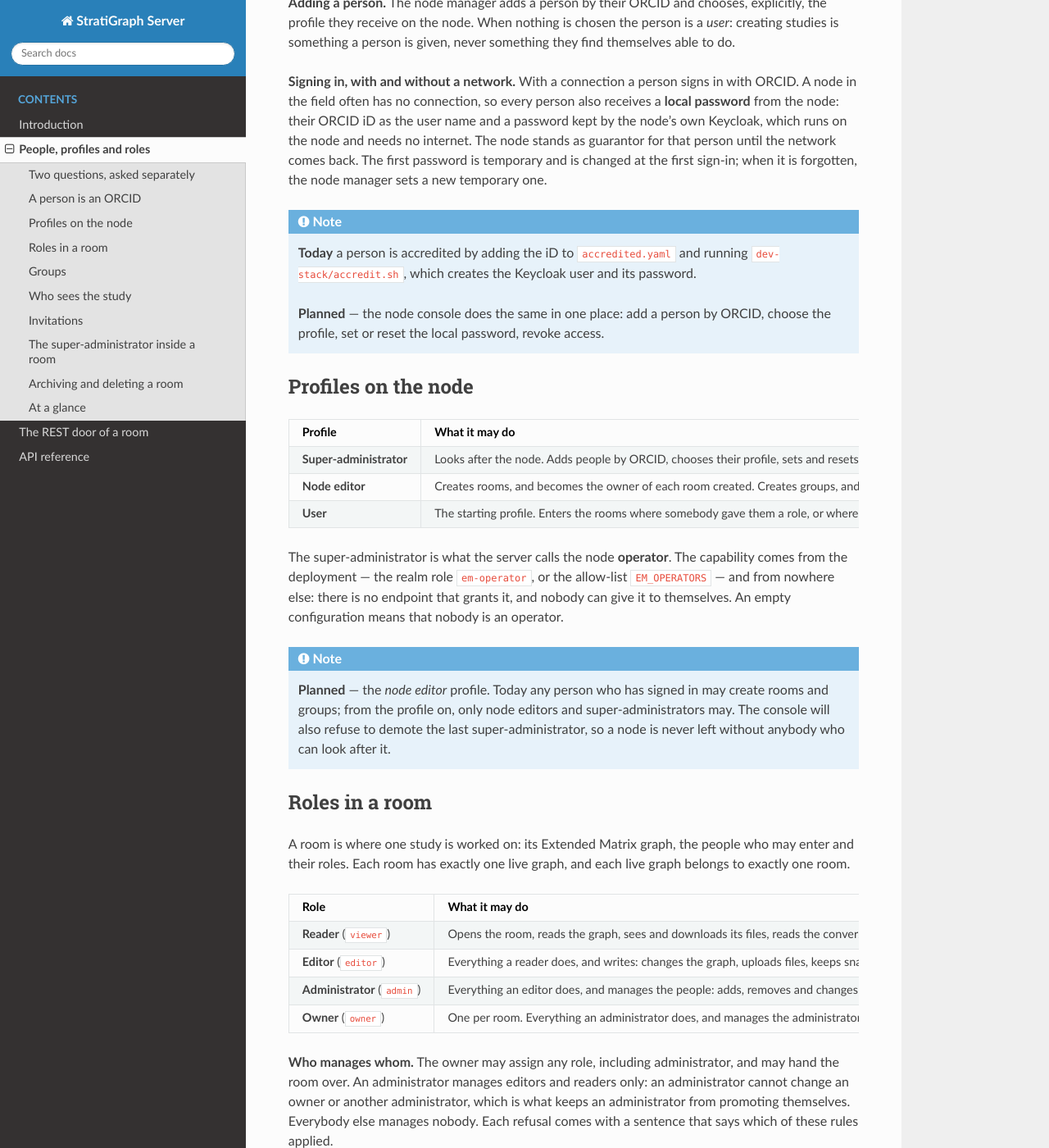
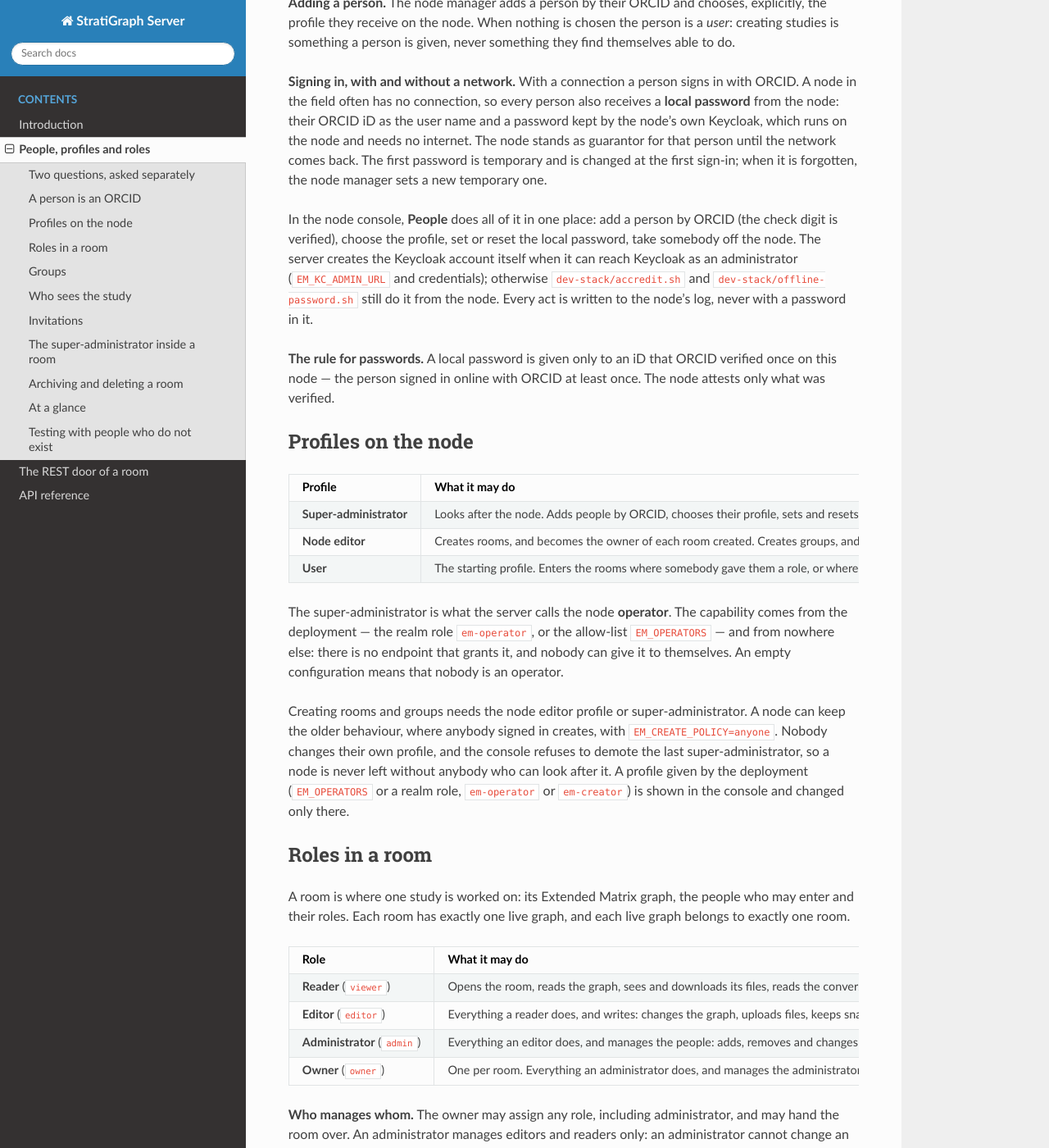
Before and after one commit to StratiGraph-ECCCH/stratigraph-server-doc, a Sphinx documentation site: the page built from docs/roles-and-users.rst, in a window 1280 px wide and 1400 px high, scrolled down 858 px. Shown: the whole window at 82% size. Built offline with Sphinx 7.4.7 and the Read the Docs theme 3.1.0, drawn with Linux system fonts in a browser that asks for light colours; some of the changed text lies outside the part shown.

Commit message:
People, profiles and roles: what the node console now does (people by ORCID, field passwords, node editor profile, rescue), and testing with fictitious people

```diff
--- a/docs/roles-and-users.rst
+++ b/docs/roles-and-users.rst
@@ -3,9 +3,8 @@ People, profiles and roles
 
 StratiGraph Server · for whoever looks after a node and for anyone who wants to
 know who may do what in a study. The rules on this page are the ones the server
-enforces (``app/access.py``, ``app/operators.py``); the parts that are decided
-but not built yet are marked **Planned**, so the page says what a node does today
-and where it is going.
+enforces (``app/access.py``, ``app/operators.py``, ``app/people.py``), and the
+node console (``/admin``) is where a node manager applies them.
 
 Two questions, asked separately
 -------------------------------
@@ -46,14 +45,17 @@ internet. The node stands as guarantor for that person until the network comes
 back. The first password is temporary and is changed at the first sign-in; when
 it is forgotten, the node manager sets a new temporary one.
 
-.. note::
+In the node console, **People** does all of it in one place: add a person by
+ORCID (the check digit is verified), choose the profile, set or reset the local
+password, take somebody off the node. The server creates the Keycloak account
+itself when it can reach Keycloak as an administrator (``EM_KC_ADMIN_URL`` and
+credentials); otherwise ``dev-stack/accredit.sh`` and
+``dev-stack/offline-password.sh`` still do it from the node. Every act is written
+to the node's log, never with a password in it.
 
-   **Today** a person is accredited by adding the iD to ``accredited.yaml`` and
-   running ``dev-stack/accredit.sh``, which creates the Keycloak user and its
-   password.
-
-   **Planned** — the node console does the same in one place: add a person by
-   ORCID, choose the profile, set or reset the local password, revoke access.
+**The rule for passwords.** A local password is given only to an iD that ORCID
+verified once on this node — the person signed in online with ORCID at least
+once. The node attests only what was verified.
 
 Profiles on the node
 --------------------
@@ -83,13 +85,13 @@ allow-list ``EM_OPERATORS`` — and from nowhere else: there is no endpoint that
 grants it, and nobody can give it to themselves. An empty configuration means
 that nobody is an operator.
 
-.. note::
-
-   **Planned** — the *node editor* profile. Today any person who has signed in
-   may create rooms and groups; from the profile on, only node editors and
-   super-administrators may. The console will also refuse to demote the last
-   super-administrator, so a node is never left without anybody who can look
-   after it.
+Creating rooms and groups needs the node editor profile or super-administrator.
+A node can keep the older behaviour, where anybody signed in creates, with
+``EM_CREATE_POLICY=anyone``. Nobody changes their own profile, and the console
+refuses to demote the last super-administrator, so a node is never left without
+anybody who can look after it. A profile given by the deployment (``EM_OPERATORS``
+or a realm role, ``em-operator`` or ``em-creator``) is shown in the console and
+changed only there.
 
 Roles in a room
 ---------------
@@ -175,12 +177,11 @@ Looking after the node gives the right to archive or delete a room, and to see
 its files from the storage side for maintenance; it gives no right to change the
 graph or the people of a study.
 
-.. note::
-
-   **Planned** — one exception, for a room left without anybody who can manage
-   it (the owner is gone and no administrator remains): the super-administrator
-   may hand the room to a new owner, and that act is written to the node's
-   record. It rescues the room without entering it.
+One exception, for a room left without anybody who can manage it — its owner
+is no longer on the node and no administrator who is remains: the
+super-administrator may hand the room to a new owner (*Lifecycle* in the room's
+panel), and the act is written to the node's log. It rescues the room without
+entering it.
 
 Archiving and deleting a room
 -----------------------------
@@ -255,7 +256,7 @@ At a glance
      -
      -
      - ✓
-     - rescue only (planned)
+     - rescue only
    * - Delete the room
      -
      -
@@ -277,13 +278,27 @@ At a glance
      - ✓
    * - Create rooms and groups
      -
-     - ✓ (planned)
+     - ✓
      - ✓
    * - Add people, choose profiles, set and reset local passwords
      -
      -
-     - ✓ (console planned)
+     - ✓
    * - See every room, the storage, the health of the node
      -
      -
      - ✓
+
+Testing with people who do not exist
+------------------------------------
+
+A development node can hold **test people**: iDs in the range ORCID never
+issues (``0000-0000-…``), marked *test* in the console, given a password
+directly. They exist only where ``EM_ALLOW_TEST_PEOPLE`` is on — the dev stack —
+and never on a real node. The console's *Test people…* creates several at once.
+
+For the real sign-in flow with fictitious researchers, the dev realm points at
+ORCID's sandbox (``sandbox.orcid.org``): register a sandbox client and a few
+sandbox accounts, add their iDs on the node, and they sign in with ORCID exactly
+as real people do. The steps are in ``dev-stack/TEST-PEOPLE.md`` in the server's
+repository.
```
